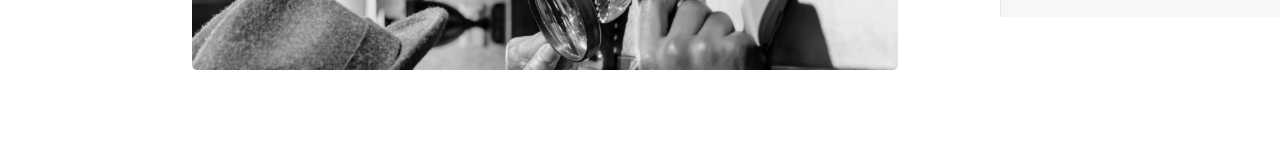
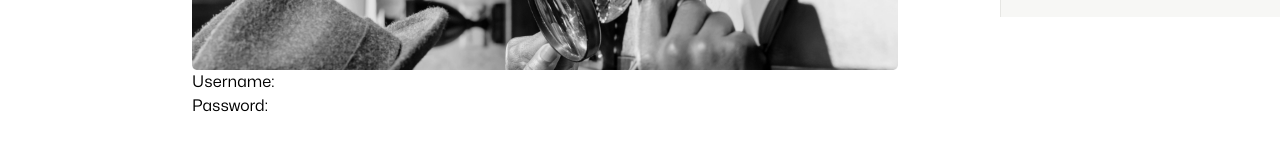
Before and after one commit to steph-crown/stephcrown.com, a React (Create React App) app: page / in a window 1280 px wide. Shown: the part 783-934 px from the top of the page. Built offline with nearby package versions, Linux system fonts and the light colour scheme.

Commit message:
Add openreplay to list of articles platform

```diff
--- /dev/null
+++ b/src/Components/Jeyi.tsx
@@ -0,0 +1,34 @@
+import React, { useState } from 'react'
+
+interface FocusedStateType {
+  [key: string]: boolean
+}
+
+const Jeyi: React.FC = () => {
+  const [focusedState, setFocusedState] = useState<FocusedStateType>({})
+
+  const handleFocus = (e: React.FocusEvent<HTMLInputElement, Element>) => {
+    const name = e.target.name
+    setFocusedState({ ...focusedState, [name]: true })
+  }
+
+  console.log({ focusedState })
+
+  return (
+    <form>
+      <div>
+        <label htmlFor='username'>Username:</label>
+        <input type='text' id='username' name='username' onFocus={handleFocus} />
+        {focusedState.username && <span className='text-white'>Visited!</span>}
+      </div>
+
+      <div>
+        <label htmlFor='password'>Password:</label>
+        <input type='password' id='password' name='password' onFocus={handleFocus} />
+        {focusedState.password && <span className='text-white'>Visited!</span>}
+      </div>
+    </form>
+  )
+}
+
+export default Jeyi
--- a/src/Pages/Articles/Articles.tsx
+++ b/src/Pages/Articles/Articles.tsx
@@ -21,8 +21,13 @@ const Home = () => {
             <a target='_blank' rel='noreferrer' className='font-MSMediumWide underline' href='https://blog.stephcrown.com'>
               {' '}
               Hashnode{' '}
-            </a>{' '}
-            and{' '}
+            </a>
+            ,{' '}
+            <a target='_blank' rel='noreferrer' className='font-MSMediumWide underline' href='https://blog.openreplay.com'>
+              {' '}
+              Open Replay Blog{' '}
+            </a>
+            , and{' '}
             <a target='_blank' rel='noreferrer' className='font-MSMediumWide underline' href='https://dev.to/stephcrown'>
               {' '}
               Dev.to{' '}
--- a/src/Pages/Home/Home.tsx
+++ b/src/Pages/Home/Home.tsx
@@ -1,6 +1,7 @@
 import { APP_ROUTES } from 'Constants'
 import { ArrowRightIcon } from 'Assets/Svgs'
 import { ImageHoverSwitch } from 'Components'
+import Jeyi from 'Components/Jeyi'
 import { Link } from 'react-router-dom'
 import { PersonViewingMicroscope } from 'Assets/Pngs'
 
@@ -43,6 +44,8 @@ const Home = () => {
 
         <p className='tooltip-content p'>{visualMetaphorAlt}</p>
       </div>
+
+      <Jeyi />
     </div>
   )
 }
```
